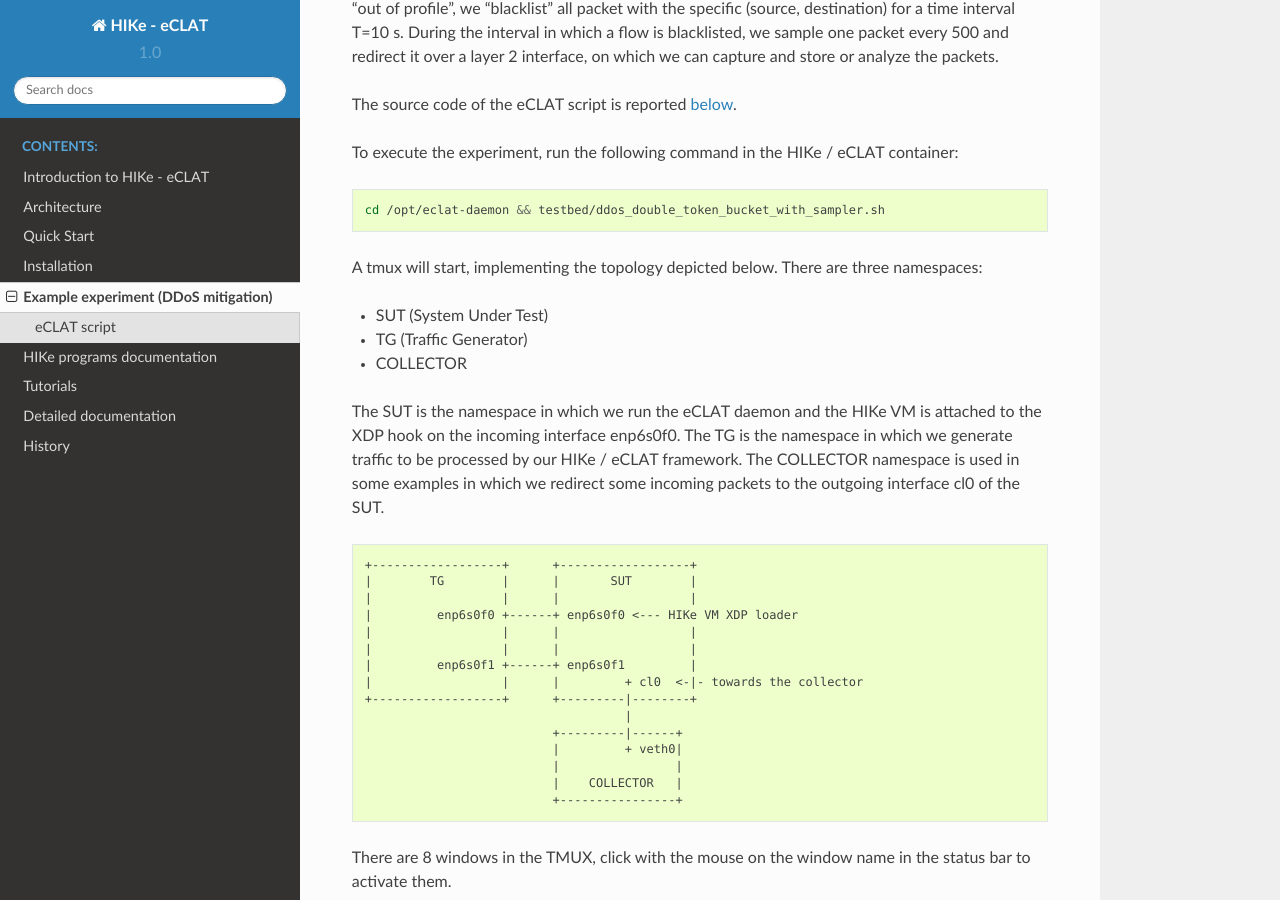
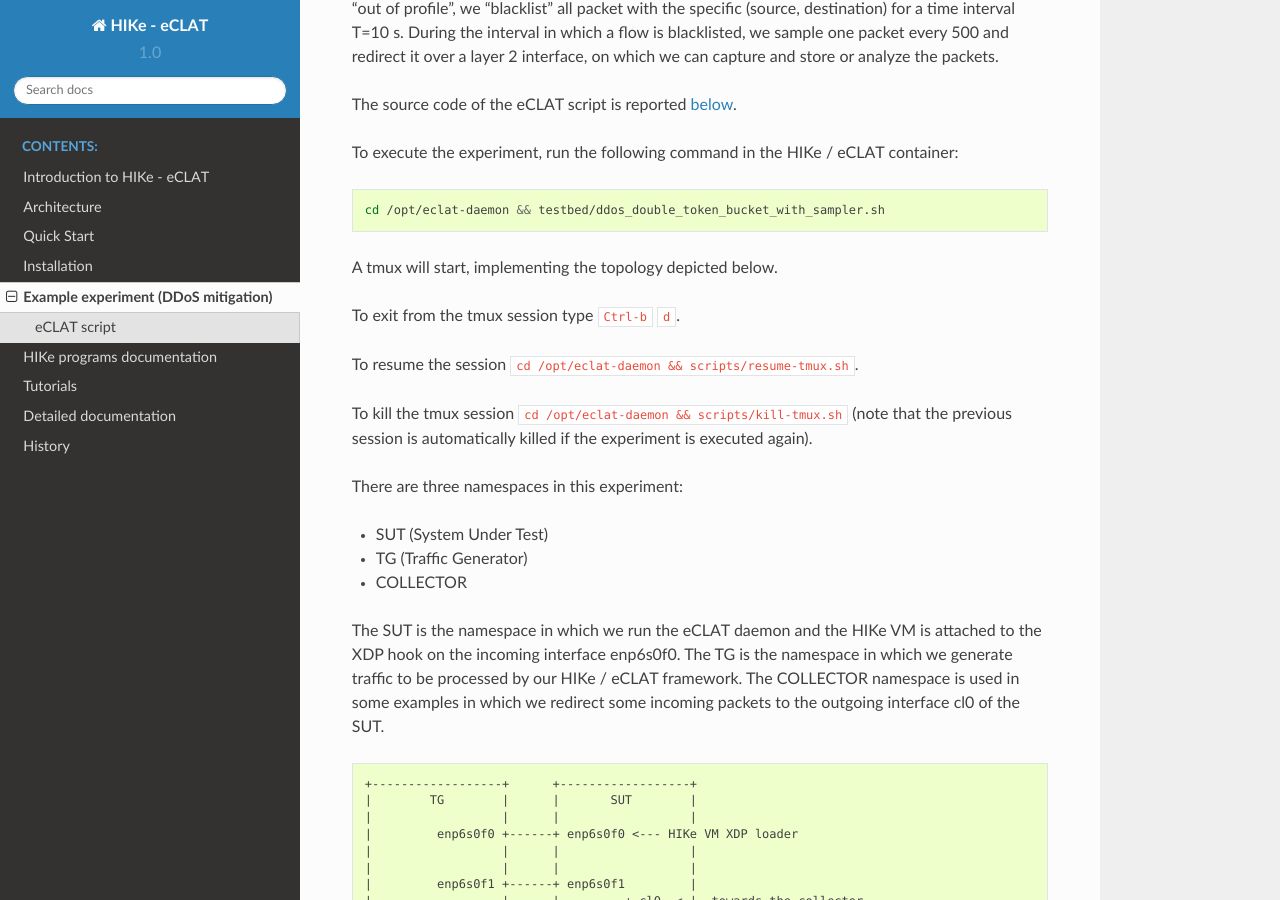
Before and after one commit to hike-eclat/docs, a Sphinx documentation site: the page built from docs/experiment_ddos_double_token_bucket.rst, in a window 1280 px wide and 900 px high, scrolled down 331 px. Built offline with Sphinx 7.4.7 and the Read the Docs theme 2.0.0, drawn with Linux system fonts in a browser that asks for light colours; pages that are not in the unit, such as notebooks, are missing from menus.

Commit message:
Update experiment_ddos_double_token_bucket.rst

```diff
--- a/docs/experiment_ddos_double_token_bucket.rst
+++ b/docs/experiment_ddos_double_token_bucket.rst
@@ -16,7 +16,14 @@ To execute the experiment, run the following command in the HIKe / eCLAT contain
    cd /opt/eclat-daemon && testbed/ddos_double_token_bucket_with_sampler.sh
 
 A tmux will start, implementing the topology depicted below.
-There are three namespaces:
+
+To exit from the tmux session type ``Ctrl-b`` ``d``.
+
+To resume the session ``cd /opt/eclat-daemon && scripts/resume-tmux.sh``.
+
+To kill the tmux session ``cd /opt/eclat-daemon && scripts/kill-tmux.sh`` (note that the previous session is automatically killed if the experiment is executed again).
+
+There are three namespaces in this experiment:
 
 * SUT (System Under Test)
 * TG (Traffic Generator)
```
